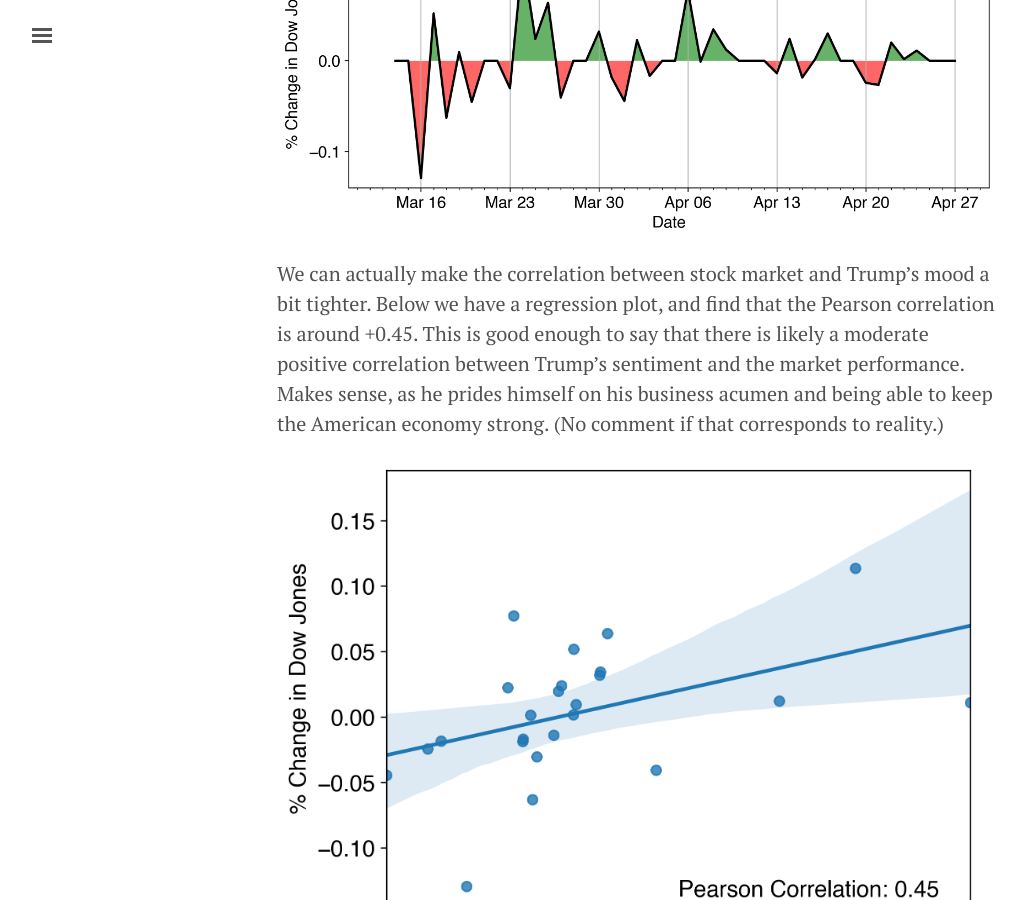
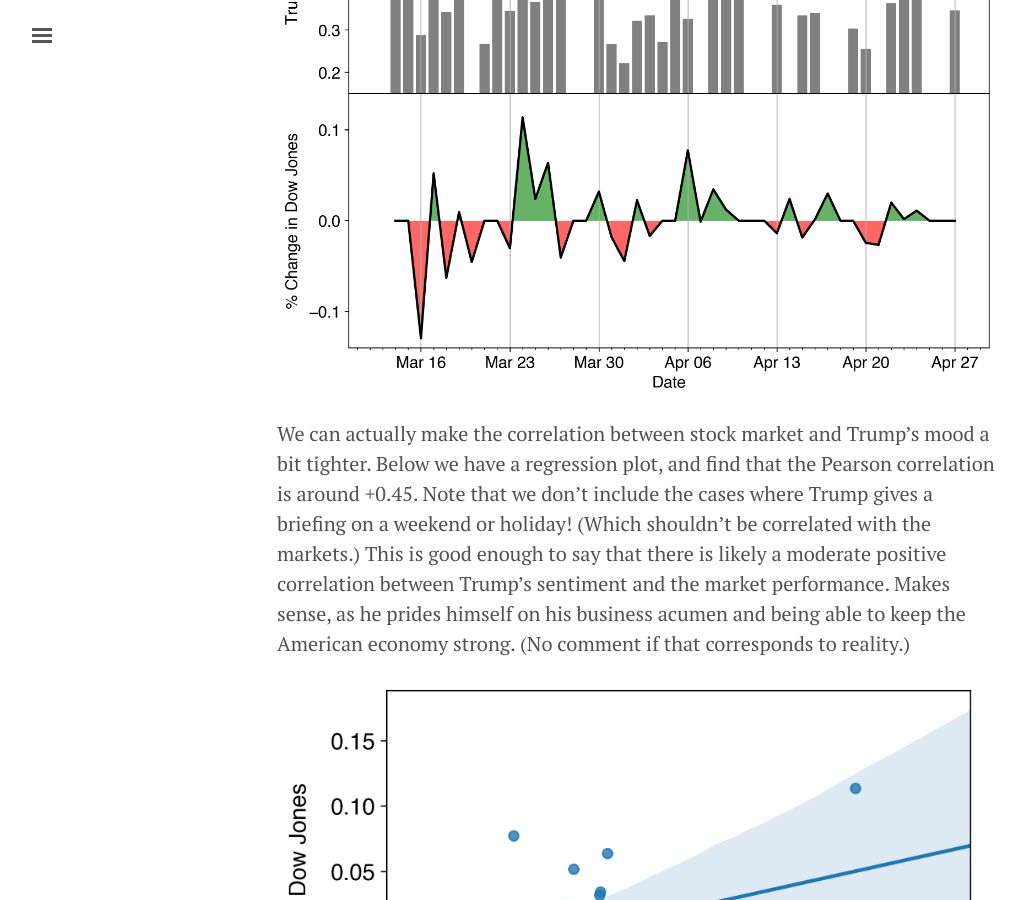
Before and after one commit to jjgoings/jjgoings.github.io, a Jekyll site: the page built from _posts/2020-5-9-trump-covid.md, in a window 1280 px wide and 900 px high, scrolled down 7071 px. Shown: the whole window, without its empty margins (3-1027 px from the left). Built offline with Jekyll 4.4.1, drawn with Linux system fonts in a browser that asks for light colours; some of the changed text lies outside the part shown.

Commit message:
add clarifying remarks

```diff
--- a/_posts/2020-5-9-trump-covid.md
+++ b/_posts/2020-5-9-trump-covid.md
@@ -151,7 +151,11 @@
 
 ### How positive/negative is Trump during his speeches?
 
-We can investigate how positive or negative Trump is speaking during his briefings. To do this, we look at the compound sentiment for each briefing using the Valence Aware Dictionary and sEntiment Reasoner ([VADER](http://comp.social.gatech.edu/papers/icwsm14.vader.hutto.pdf)). Although it was trained on social media, it works well for our purposes. It ranges from -1 (negative) to +1 (positive). You can see that, on the whole, Trump is pretty positive-to-neutral. Politically, I think this would be better to lean positive during the briefings. Of course, you don't want to be too positive either during these tough times!
+We can investigate how positive or negative Trump is speaking during his briefings. To do this, we look at the compound sentiment for each briefing using the Valence Aware Dictionary and sEntiment Reasoner ([VADER](http://comp.social.gatech.edu/papers/icwsm14.vader.hutto.pdf)). Although it was trained on social media, it works well for our purposes. It ranges from -1 (negative) to +1 (positive).
+
+So given the statement: "I hate you!", VADER assigns it a -1. But given the statement "I love you!" VADER assigns it a +1. For statements like "I love pizza, but hate the color red", VADER gives it a compound sentiment of zero. For Trump, we take the average compound sentiment for a given day.
+
+You can see that, on the whole, Trump is pretty positive-to-neutral. Politically, I think this would be better to lean positive during the briefings. Of course, you don't want to be too positive either during these tough times!
 
 <p align="center">
 <img alt="" src="{{ site.baseurl }}/assets/sentiment.png" width="800" />
@@ -177,7 +181,7 @@
 <img alt="" src="{{ site.baseurl }}/assets/sentiment_vs_djia.png" width="800" />
 </p>
 
-We can actually make the correlation between stock market and Trump's mood a bit tighter. Below we have a regression plot, and find that the Pearson correlation is around +0.45. This is good enough to say that there is likely a moderate positive correlation between Trump's sentiment and the market performance. Makes sense, as he prides himself on his business acumen and being able to keep the American economy strong. (No comment if that corresponds to reality.)
+We can actually make the correlation between stock market and Trump's mood a bit tighter. Below we have a regression plot, and find that the Pearson correlation is around +0.45. Note that we don't include the cases where Trump gives a briefing on a weekend or holiday! (Which shouldn't be correlated with the markets.) This is good enough to say that there is likely a moderate positive correlation between Trump's sentiment and the market performance. Makes sense, as he prides himself on his business acumen and being able to keep the American economy strong. (No comment if that corresponds to reality.)
 
 <p align="center">
 <img alt="" src="{{ site.baseurl }}/assets/sentiment_vs_djia_correlation.png" width="800" />
```
